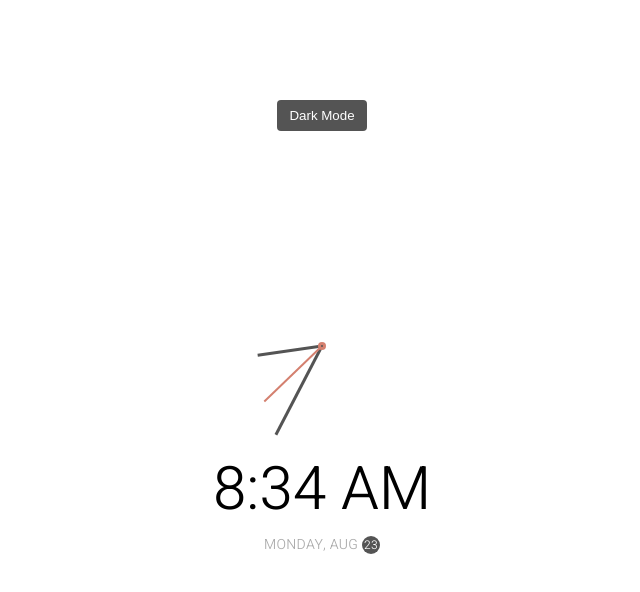
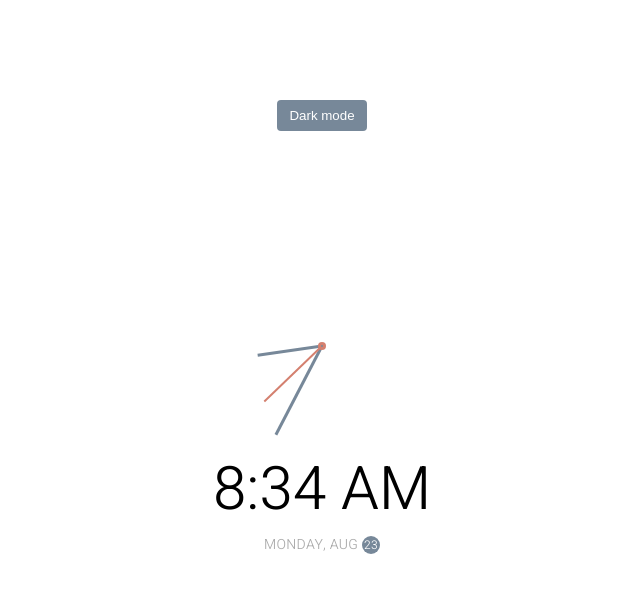
Before and after one commit to emacampa3/50projects50days, a plain HTML site: page theme_clock/index.html in a window 1280 px wide. Shown: the whole page, without its empty margins (318-958 px from the left). Drawn offline with Linux system fonts and the light colour scheme.

Commit message:
colour changed in style.css

```diff
--- a/theme_clock/index.html
+++ b/theme_clock/index.html
@@ -1,14 +1,14 @@
 <!DOCTYPE html>
 <html lang="en">
     <head>
-    <meta charset="UTF-8">
-    <meta http-equiv="X-UA-Compatible" content="IE=edge">
-    <meta name="viewport" content="width=device-width, initial-scale=1.0">
-    <link rel="stylesheet" href="style.css">
+        <meta charset="UTF-8" />
+        <meta name="viewport" content="width=device-width, initial-scale=1.0" />
+        <link rel="stylesheet" href="style.css" />
         <title>Theme Clock</title>
     </head>
     <body>
-    <button class="toggle">Dark Mode</button>
+
+        <button class="toggle">Dark mode</button>
 
         <div class="clock-container">
             <div class="clock">
@@ -18,9 +18,10 @@
                 <div class="center-point"></div>
             </div>
 
-        <div class="time">12:00</div>
-        <div class="date">Monday, August <span class="circle">24</span></div>
+            <div class="time"></div>
+            <div class="date"></div>
         </div>
+
         <script src="script.js"></script>
     </body>
 </html>
--- a/theme_clock/style.css
+++ b/theme_clock/style.css
@@ -5,13 +5,13 @@
 }
 
 :root {
-  --primary-color: #545454;
+  --primary-color: #789;
   --secondary-color: #fff;
 }
 
 html.dark {
   --primary-color:#fff;
-  --secondary-color:#333;
+  --secondary-color:#789;
 }
 
 html {
@@ -19,7 +19,7 @@ html {
 }
 
 html.dark {
-  background-color: #333;
+  background-color: #424F51;
   color: var(--primary-color);
 }
 
```
Also changed, not shown: theme_clock/script.js (line endings or trailing spaces). Lines whose indentation alone changed are shown as unchanged.
